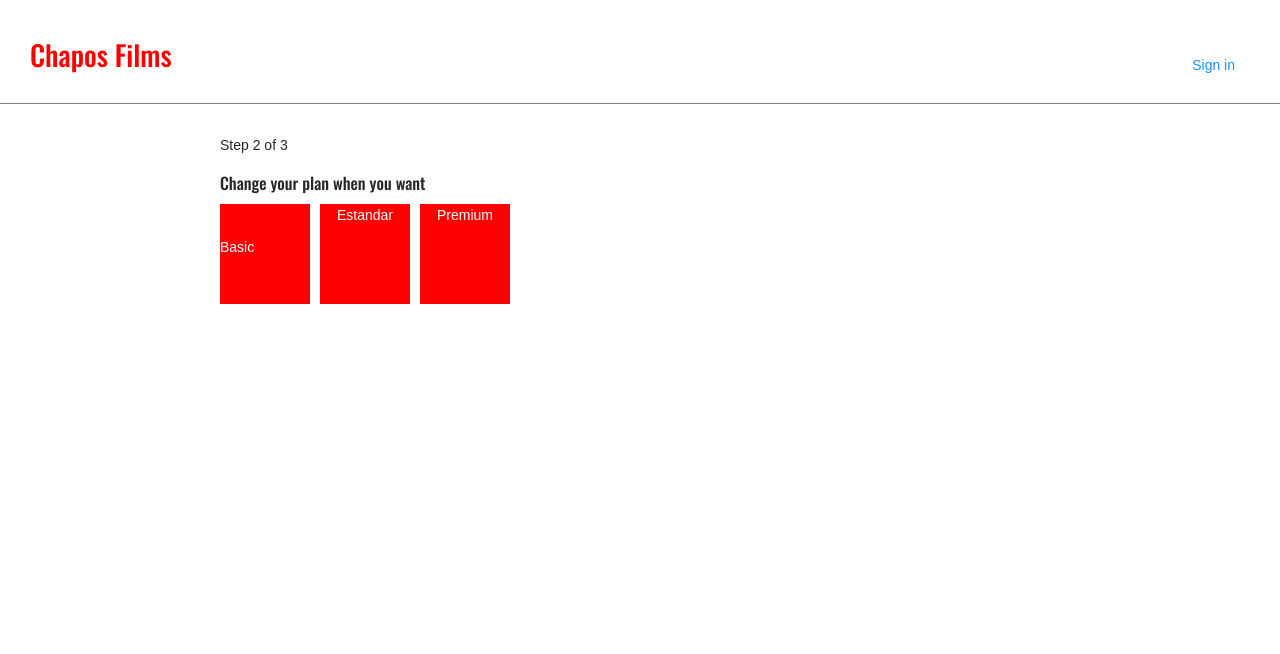
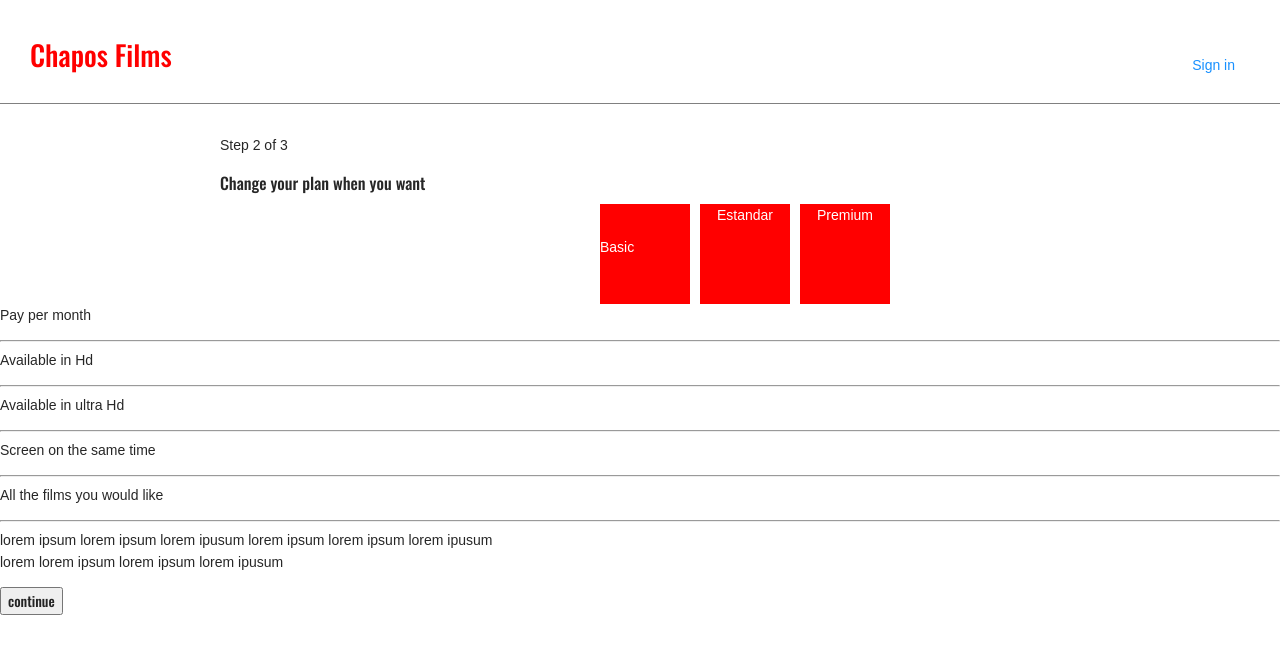
Before and after one commit to Miguel-Angel-Guate/Chinitas-Films-Front, a React (Create React App) app: page /signup/signUpPlan in a window 1280 px wide. Shown: the top 654 px of the page. Built offline with nearby package versions, Linux system fonts and the light colour scheme.

Commit message:
finish the plans

```diff
--- a/src/containers/signUpPlan/SignUpPlan.jsx
+++ b/src/containers/signUpPlan/SignUpPlan.jsx
@@ -30,6 +30,44 @@ export class SignUpPlan extends Component {
 
                     </div>
 
+                    <div className="divsline">
+
+                    <div className="lineOne">
+                      <p>Pay per month</p>
+                     <hr></hr>
+                     </div>
+
+                     <div className="lineTwo">
+
+                     <p>Available in Hd</p>
+                     <hr></hr>
+                     </div>
+
+                     <div className="lineThree">
+
+                     <p>Available in ultra Hd</p>
+                     <hr></hr>
+                     </div>
+
+                     <div className="lineFour">
+
+                     <p>Screen on the same time</p>
+                     <hr></hr>
+                     </div>
+
+                     <div className="lineFive">
+
+                     <p>All the films you would like</p>
+                     <hr></hr>
+                     </div>
+                     <p>lorem ipsum lorem ipsum lorem ipusum lorem ipsum lorem ipsum lorem ipusum <br></br> lorem lorem ipsum lorem ipsum lorem ipusum</p>
+                    <div>
+                     <button className="continue">continue</button>
+                     </div>
+
+                     </div>
+
+
                      </div>
               )
        }
--- a/src/containers/signUpPlan/SignUpPlan.scss
+++ b/src/containers/signUpPlan/SignUpPlan.scss
@@ -27,6 +27,7 @@
               padding-left: 220px;
               .containerPlans{
                      display: flex;
+                     justify-content:center;
 
 
               .plan{
@@ -72,7 +73,55 @@
 
 
               }
-          }
+
+
+           }
+           .divsline{
+                  display: flex;
+                  width: 100%;
+
+
+                  .lineOne{
+                         display: flex;
+                         width: 60%;
+                  }
+
+                  .lineTwo{
+                     display: flex;
+                     width: 60%;
+              }
+
+              .lineThree{
+                     display: flex;
+                     width: 60%;
+              }
+
+              .lineFour{
+                     display: flex;
+                     width: 60%;
+              }
+
+              .lineFive{
+                     display: flex;
+                     width: 60%;
+              }
+
+           }
+
+
+       }
+       .containerOfButton{
+              width: 100%;
+              display: flex;
+              justify-content: center;
+              align-items: center;
+       .continue{
+              display: flex;
+              background-color: red;
+              color: white;
+
 
        }
 }
+
+}
```
